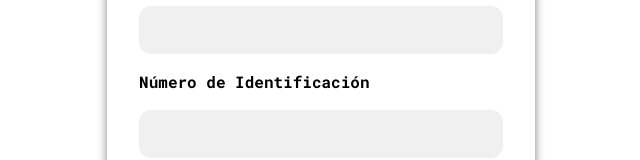
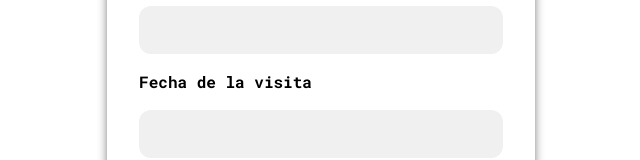
Before and after one commit to ignacioosoto/PROYECTOprogra, a React (Vite) app in the folder proyecto-acceso-front/: page /RVisitas in a window 1280 px wide. Shown: the part 1248-1408 px from the top of the page, without its empty margins (319-959 px from the left). Built offline with nearby package versions, Linux system fonts and the light colour scheme.

Commit message:
---
cambie numero de identificacion por fecha pa q se vea mejor

```diff
--- a/proyecto-acceso-front/src/routes/RVisitas.tsx
+++ b/proyecto-acceso-front/src/routes/RVisitas.tsx
@@ -84,8 +84,7 @@ async function handleSubmit(e: React.FormEvent<HTMLFormElement>) {
           onChange={(e) => setReason(e.target.value)}
           required
         />
-
-        <label>Número de Identificación</label>
+        <label>Fecha de la visita</label>
         <input
           type="text"
           value={idNumber}
```
